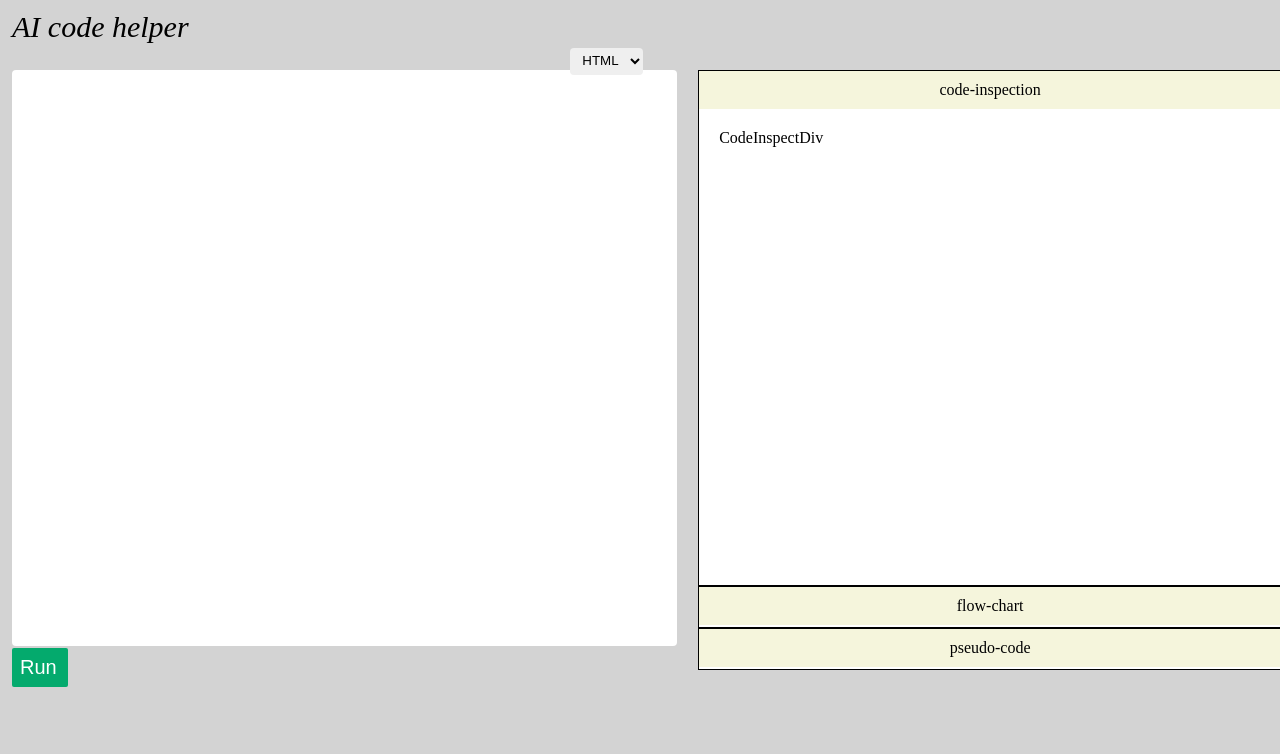
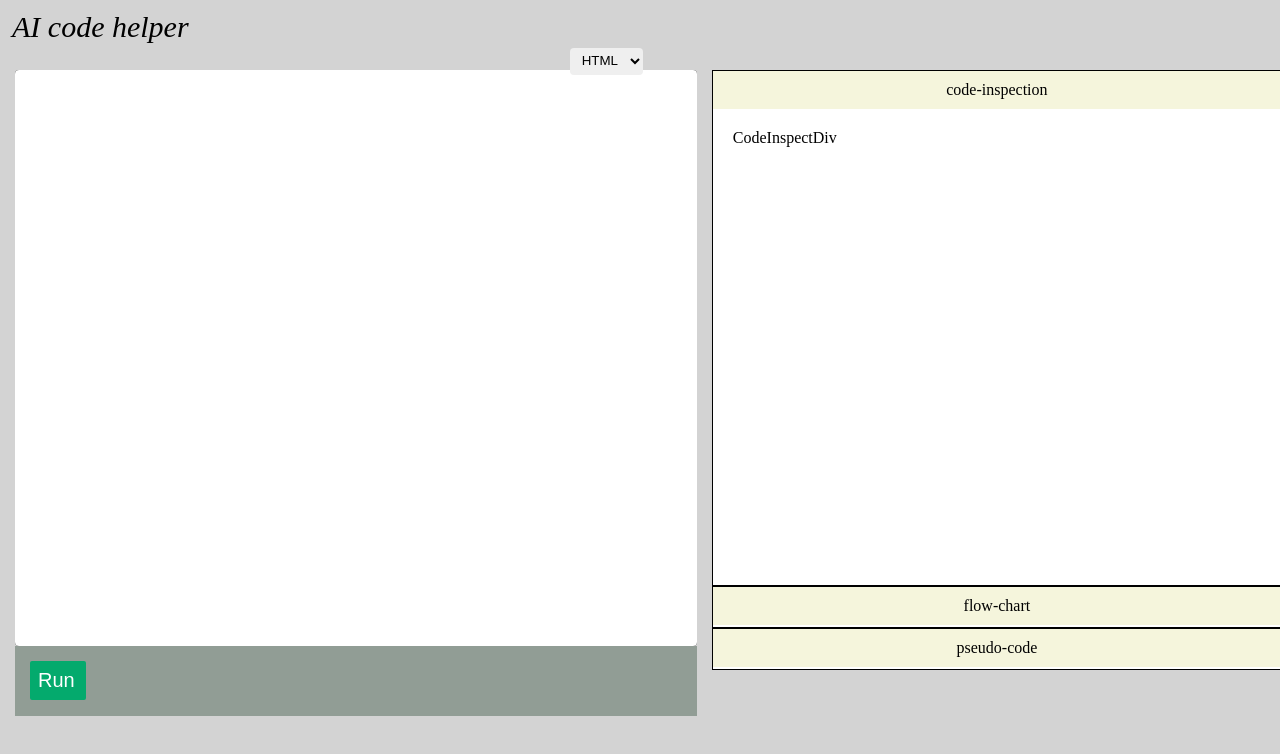
Before and after one commit to vlvksbdof1234/open_source_project_team3, a React (Create React App) app in the folder ai_code_helper/: page / in a window 1280 px wide. Shown: the top 754 px of the page. Built offline with nearby package versions, Linux system fonts and the light colour scheme.

Commit message:
디자인 보완

```diff
--- a/ai_code_helper/src/components/FlowChartDiv.js
+++ b/ai_code_helper/src/components/FlowChartDiv.js
@@ -1,5 +1,6 @@
 import React, { useEffect } from "react";
 import mermaid from "mermaid";
+import "../styles/FlowChartDiv.css"
 
 export const FlowChartDiv = () => {
   // Store Mermaid code
--- a/ai_code_helper/src/styles/CodeSpace.css
+++ b/ai_code_helper/src/styles/CodeSpace.css
@@ -7,7 +7,10 @@ body {
 
 .codeSpace {
     width: 60%;
-    height: 100%;
+    height: 90%;
+    margin: 0px 15px;
+    border-radius: 4px;
+    background-color: black;
 }
 
 .colorWhite {
@@ -19,12 +22,12 @@ body {
 }
 
 .editor {
-    padding: 8px;
+    /* padding: 8px; */
     background: white;
     border-radius: 4px;
-    margin: 0 12px;
-    height: calc(70vh);
-    width: 93%;
+    /* margin: 0 12px; */
+    height:calc(100%);
+    width: 100%;
 }
 
 .material-icons {
@@ -34,18 +37,24 @@ body {
     cursor: pointer;
 }
 
+
 .run {
     display: inline-block;
     background-color: #04AA6D;
     color: white;
-    position: absolute;
+    position: relative;
     width: 40px;
     padding: 8px;
     font-size: 20px;
     font-family: sans-serif;
-    margin: 2px 0 0 12px;
     border-radius: 2px;
     cursor: pointer;
+}
+
+.footer {
+    padding: 15px;
+    height:40px;
+    background-color: rgb(145, 157, 149);
 }
 
 .run:hover {
@@ -78,4 +87,5 @@ body {
 .playground {
     position: relative;
     width: 100%;
+    height:100%;
 }
--- /dev/null
+++ b/ai_code_helper/src/styles/FlowChartDiv.css
@@ -0,0 +1,3 @@
+.mermaid {
+    background-color: bisque;
+}
```
